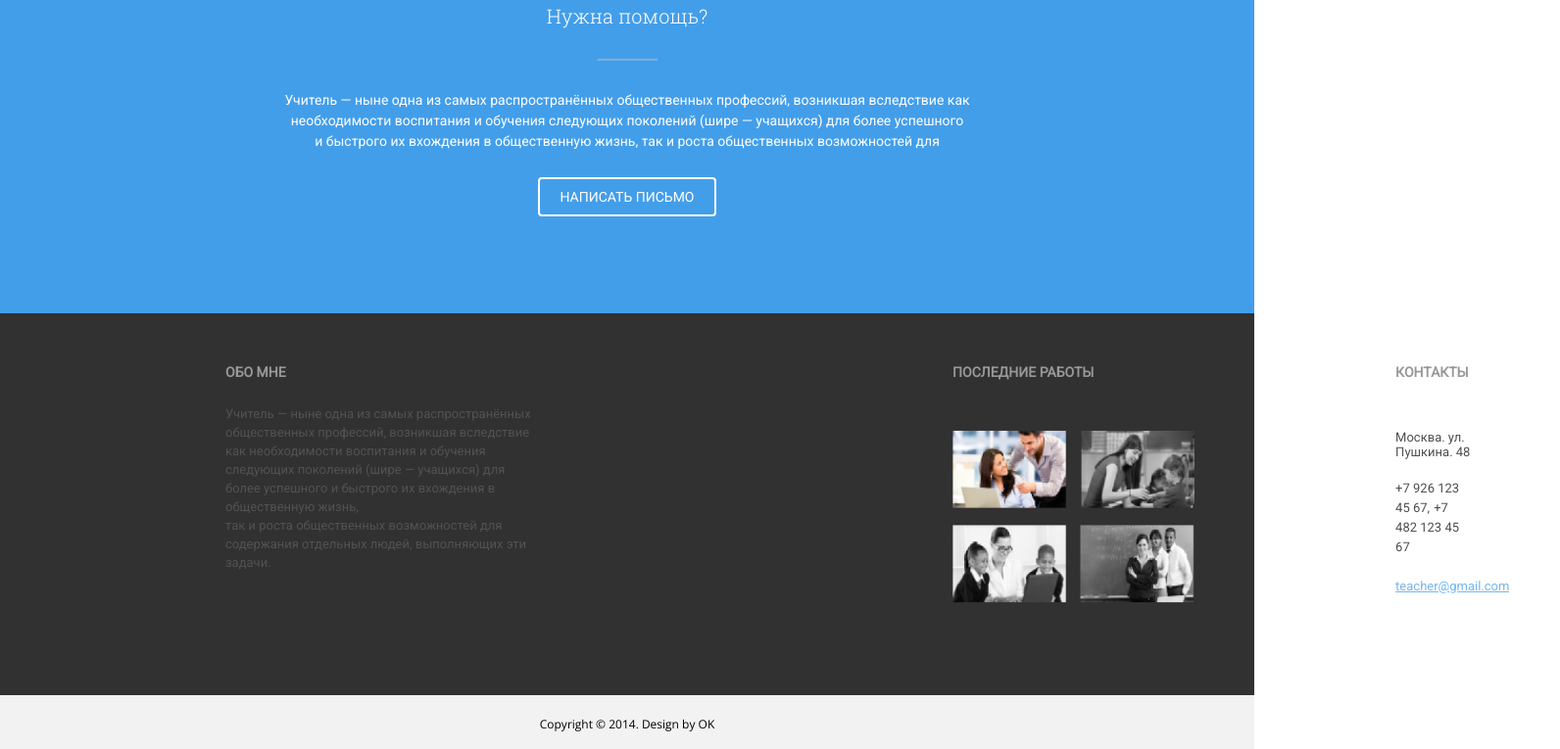
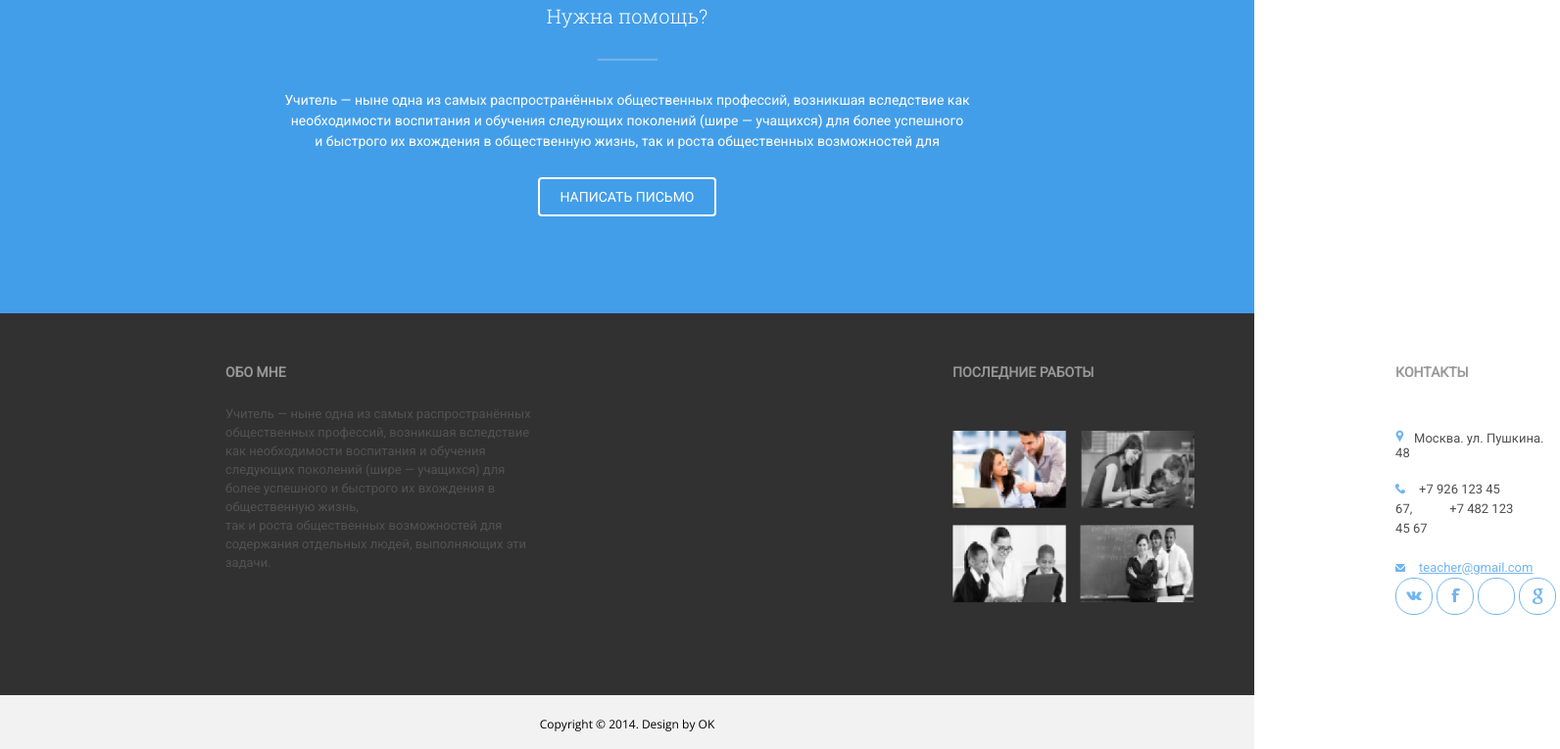
Before and after one commit to Franchukkk/teacher, a plain HTML site: page index.html in a window 1280 px wide. Shown: the part 2284-3049 px from the top of the page at 98% size, 1592 px wide, since content can reach past the window. Drawn offline with nearby package versions, Linux system fonts and the light colour scheme.

Commit message:
last commit

```diff
--- a/css/style.css
+++ b/css/style.css
@@ -21,7 +21,7 @@
     transition: all 0.5s ease;
 }
 
-.header-line a:hover{
+.header-line a:hover {
     color: lightgrey;
 }
 
@@ -80,6 +80,10 @@ nav {
     font-family: "Open Sans";
 }
 
+.info p:hover {
+    text-decoration: underline;
+}
+
 #city {
     margin-left: 16.142857%;
 }
@@ -94,6 +98,10 @@ nav {
     text-align: center;
 }
 
+.info #mail:hover {
+    text-decoration: none;
+}
+
 .info #tel {
     padding-left: 164px;
     font-size: 13px;
@@ -102,6 +110,23 @@ nav {
     text-decoration: none;
     font-family: "Open Sans";
     text-align: center;
+}
+
+.info #tel:hover,
+.info #skype:hover {
+    text-decoration: underline;
+}
+
+.img1 img:hover,
+.img2 img:hover,
+.img3 img:hover {
+    transform: scale(1.15);
+}
+
+.img1 img,
+.img2 img,
+.img3 img {
+    transition: 0.5s;
 }
 
 .info #skype {
@@ -239,6 +264,7 @@ hr {
 .img3 {
     margin-right: 127px;
     width: 14%;
+    transition: all 0.5s ease;
 }
 
 h6 {
@@ -648,8 +674,14 @@ footer {
     font-family: "Roboto";
 }
 
+.block3 p>a::before {
+    content: url(../css/img/Fill.png);
+    padding-right: 10px;
+}
+
 .phone {
-    width: 60%;
+    display: block;
+    width: 80%;
     margin-top: 20px;
 }
 
@@ -660,6 +692,15 @@ footer {
     font-weight: 400;
     font-family: "Roboto";
     text-decoration: none;
+    margin-right: 10px;
+}
+
+.phone a:last-child {
+    margin-left: 24px;
+}
+
+.phone a:first-child::before {
+    content: url(../css/img/Layer\ 3.png);
 }
 
 .mail {
@@ -673,6 +714,11 @@ footer {
     color: #72b6ef;
     font-weight: 400;
     font-family: "Roboto";
+}
+
+.mail a:first-child::before {
+    content: url(../css/img/Layer\ 4\ \(1\).png);
+    padding-right: 10px;
 }
 
 .endline {
@@ -690,3 +736,32 @@ footer {
     font-weight: 400;
     font-family: "Open Sans";
 }
+
+.soc-foot{
+    display: flex;
+}
+
+.soc-foot a {
+    display: block;
+    width: 36px;
+    height: 36px;
+    border-radius: 18px;
+    border: 1px solid #72b6ef;
+    margin-right: 4px;
+    cursor: pointer;
+    transition: 0.3s ease all;
+    text-align: center;
+    align-items: center;
+}
+
+.soc-foot a:hover{
+    background-color: #3b688e;
+}
+
+.soc-foot a>img{
+    margin-top: 10px;
+}
+
+.soc-foot a:first-child>img{
+    margin-top: 13px;
+}
--- a/index.html
+++ b/index.html
@@ -164,13 +164,29 @@
             </div>
             <div class="block3">
                 <h3>контакты</h3>
-                <p>Москва. ул. Пушкина. 48</p>
+                <p><a href=""></a>Москва. ул. Пушкина. 48</p>
                 <div class="phone">
+                    <a href=""></a>
                     <a href="tel:+79261234567">+7 926 123 45 67,</a>
                     <a href="tel:+74821234567">+7 482 123 45 67</a>
                 </div>
                 <div class="mail">
+                    <a href=""></a>
                     <a href="mailto:teacher@gmail.com">teacher@gmail.com</a>
+                </div>
+                <div class="soc-foot">
+                    <a href="">
+                        <img src="css/img/Layer 2 (1).png" alt="">
+                    </a>
+                    <a href="">
+                        <img src="css/img/facebook.png" alt="">
+                    </a>
+                    <a href="">
+                        <img src="css/img/twitter.png" alt="">
+                    </a>
+                    <a href="">
+                        <img src="css/img/google.png" alt="">
+                    </a>
                 </div>
             </div>
         </div>
```
Also changed, not shown: css/img/Fill.png (added), css/img/Layer 2 (1).png (added), css/img/Layer 3.png (added), css/img/Layer 4 (1).png (added), css/img/facebook.png (added), css/img/google.png (added), css/img/twitter.png (added).
